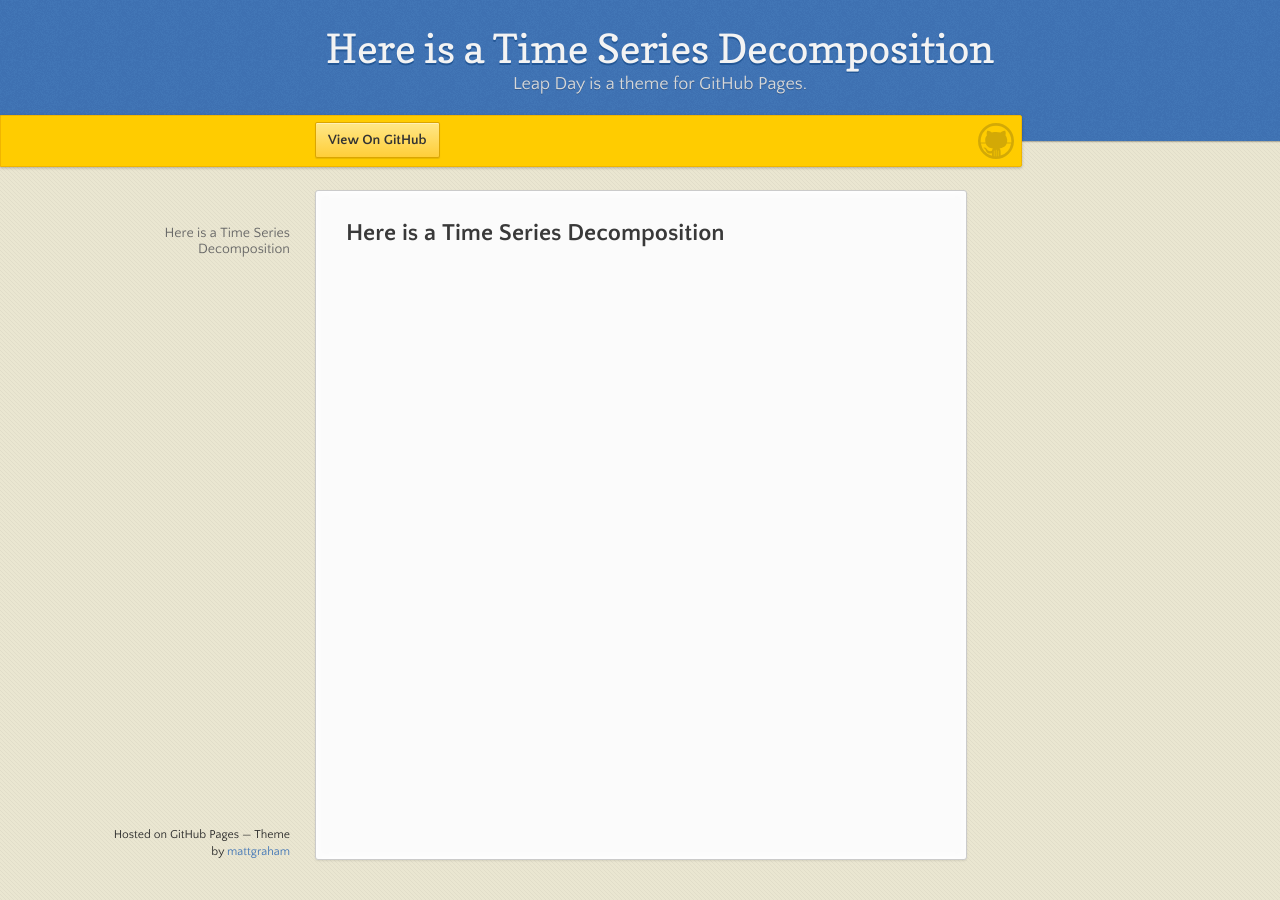
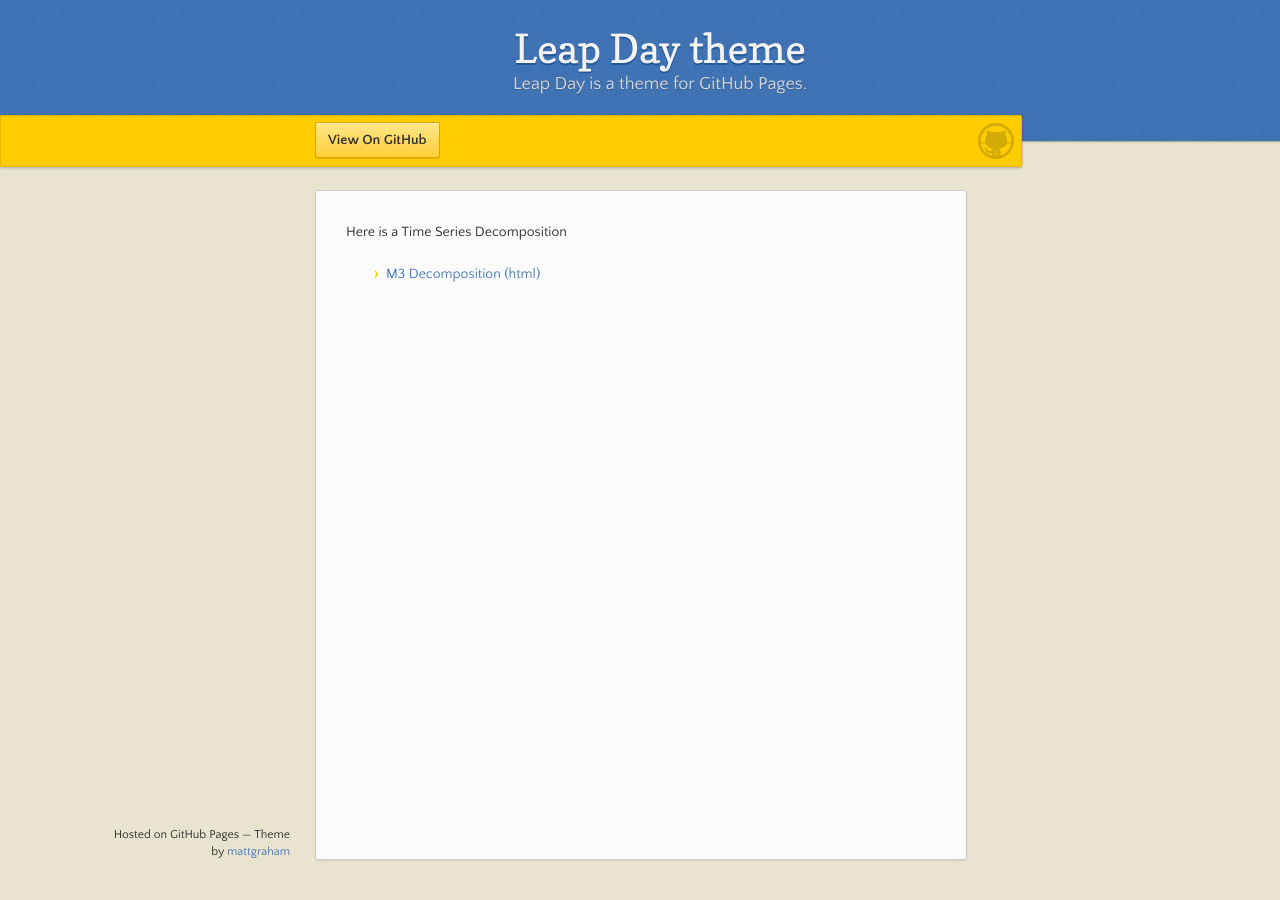
Before and after one commit to kevinluong510/kevinluong510.github.io, a Jekyll site: the page built from timeseries/index.md, in a window 1280 px wide. Built offline with Jekyll 4.4.1, drawn with Linux system fonts in a browser that asks for light colours; our own code applies the rules of GitHub Pages for plain Markdown files.

Commit message:
Update index.md

```diff
--- a/timeseries/index.md
+++ b/timeseries/index.md
@@ -4,4 +4,4 @@
 ---
 
 Here is a Time Series Decomposition
--
+- [M3 Decomposition (html)](M3Decomposition.html)
```
